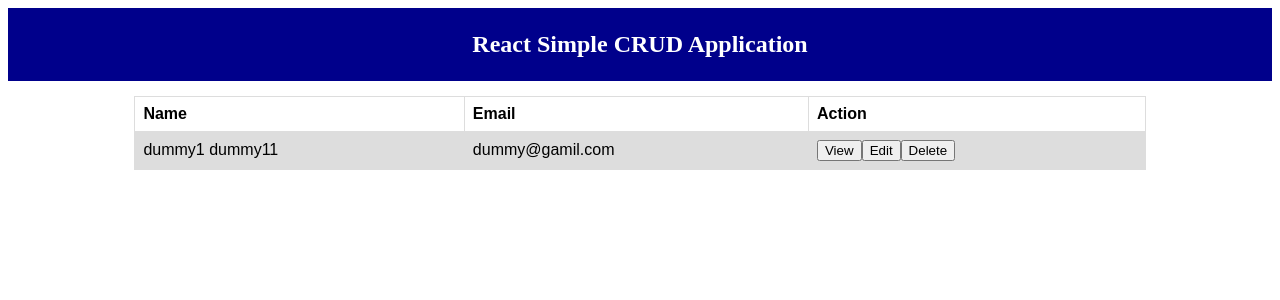
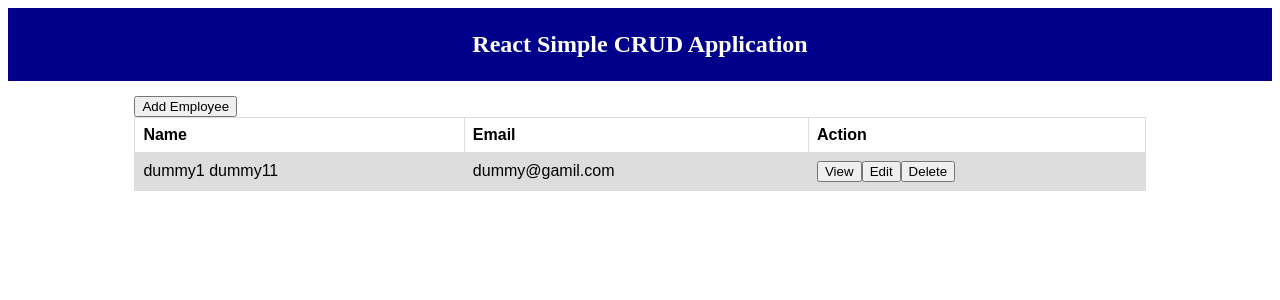
Before and after one commit to ruxsara/CRUD, a React (Vite) app: page / in a window 1280 px wide. Shown: the top 300 px of the page. Built offline with nearby package versions, Linux system fonts and the light colour scheme.

Commit message:
Feat:created AddEMployee.tsx

```diff
--- /dev/null
+++ b/src/Components/AddEmployee.tsx
@@ -0,0 +1,5 @@
+export const AddEmployee=()=>{
+    return (
+        <div></div>
+    )
+}
--- a/src/Components/Home.tsx
+++ b/src/Components/Home.tsx
@@ -16,6 +16,7 @@ const Home = () => {
       </article>
 
       <section className="section-content">
+        <input type="button" value="Add Employee" />
         <EmployeeList list={employeeList}/>
       </section>
     </>
```
